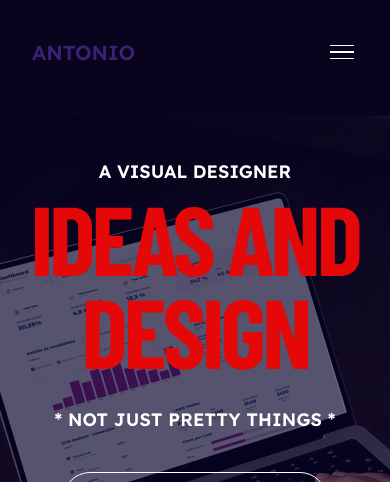
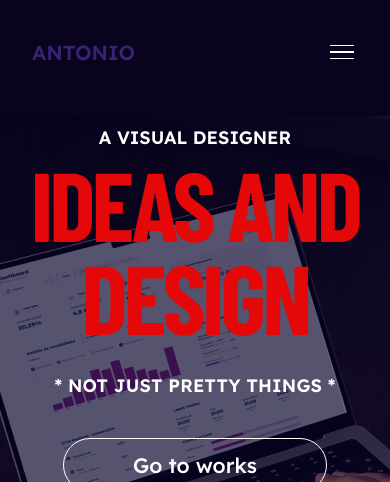
Before and after one commit to antonioharan/portfolio-react, a React (Vite) app: page / in a window 390 px wide. Shown: the top 482 px of the page. Built offline with nearby package versions, Linux system fonts and the light colour scheme; a web font is replaced by a local one.

Commit message:
mobile: hero home

```diff
--- a/src/pages/Home.css
+++ b/src/pages/Home.css
@@ -232,7 +232,7 @@
     flex-direction: column;
     align-items: center;
     box-sizing: border-box;
-    padding-top: 160px;
+    padding-top: 126px;
   }
 
   .wrapper-info {
--- a/src/pages/PerformanceDashboard.jsx
+++ b/src/pages/PerformanceDashboard.jsx
@@ -14,6 +14,7 @@ export default function PerformanceDashboard() {
   return (
     <CaseStudy
       coverImage="/images/projects/cover-pyc.webp"
+      coverImageMobile="/images/projects/cover-pyc-mobile.webp"
       projectDescription="Internal Analytics Platform"
       projectTitle={t.projectTitle}
       areas={["Strategy", "Product Design", "UX Design"]}
```
